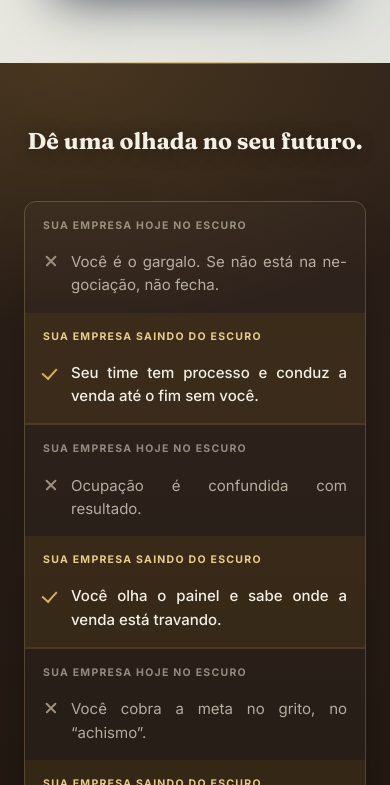
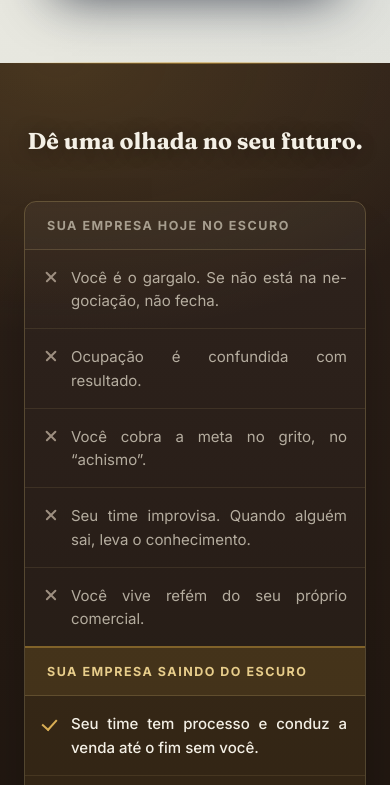
Before and after one commit to lhenriques010/previsivel, a plain HTML site: page index.html in a window 390 px wide. Shown: the part 2059-2844 px from the top of the page. Drawn offline with Linux system fonts and the light colour scheme.

Commit message:
Add files via upload

```diff
--- a/index.html
+++ b/index.html
@@ -51,6 +51,17 @@
   })();
 </script>
 <!-- =================== FIM UTMIFY =================== -->
+
+<!-- ===================== MICROSOFT CLARITY =====================
+     Mapas de calor e gravacoes de sessao. Projeto: z3tuqh88f5 -->
+<script type="text/javascript">
+    (function(c,l,a,r,i,t,y){
+        c[a]=c[a]||function(){(c[a].q=c[a].q||[]).push(arguments)};
+        t=l.createElement(r);t.async=1;t.src="https://www.clarity.ms/tag/"+i;
+        y=l.getElementsByTagName(r)[0];y.parentNode.insertBefore(t,y);
+    })(window, document, "clarity", "script", "z3tuqh88f5");
+</script>
+<!-- =================== FIM MICROSOFT CLARITY =================== -->
 
 <!-- ===================== META PIXEL =====================
      Pixel ID: 1123093893489908
@@ -1118,6 +1129,18 @@ src="https://www.facebook.com/tr?id=1123093893489908&ev=PageView&noscript=1" alt
     text-shadow:0 0 12px rgba(201,155,60,.55);
     white-space:nowrap;
   }
+
+  /* tabela no celular: um bloco depois do outro, em vez de intercalado */
+  @media (max-width:760px){
+    .ad-head{display:block;}
+    .ad-head.hoje{order:1;}
+    .ad-cell.hoje{order:2;}
+    .ad-head.depois{order:3;border-top:2px solid rgba(201,155,60,.45);}
+    .ad-cell.depois{order:4;}
+    .ad-cell::before{display:none;}
+    .ad-cell.hoje,.ad-cell.depois{border-bottom:1px solid rgba(231,205,139,.10);}
+    .ad-cell.ult{border-bottom:none;}
+  }
 </style>
 </head>
 <body>
@@ -1255,7 +1278,7 @@ src="https://www.facebook.com/tr?id=1123093893489908&ev=PageView&noscript=1" alt
 
       <div class="cta-block">
         <div class="btn-wrap">
-          <a href="https://pay.kiwify.com.br/QuJ2L37" class="btn btn-gold">Quero blindar meu caixa por R$ 29,90</a>
+          <a href="https://pay.kiwify.com.br/QuJ2L37" class="btn btn-gold">Quero blindar meu caixa</a>
           <div class="selo">
             <span>Material em PDF</span>
             <span class="dot"></span>
```
